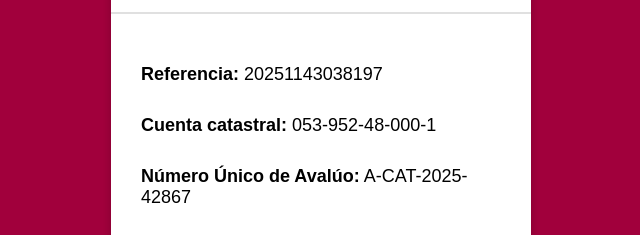
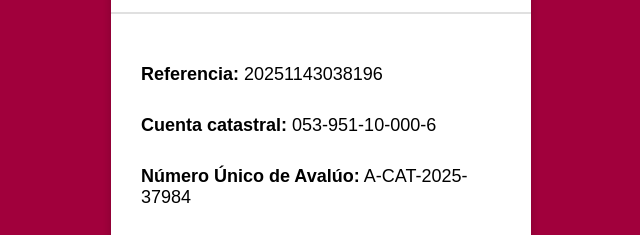
Before and after one commit to drpcsubtecatastro/.com.mx, a plain HTML site: page index.html in a window 1280 px wide. Shown: the part 188-423 px from the top of the page, 319-959 px from the left. Drawn offline with Linux system fonts and the light colour scheme.

Commit message:
Update reference and cadastral account details

```diff
--- a/index.html
+++ b/index.html
@@ -58,9 +58,9 @@
       <img src="https://cdn2.telediario.mx/uploads/media/2021/08/12/gobierno_de_la_ciudad_de_mexico.jpg" alt="Escudo CDMX">
       </div>
     <div class="content">
-     <tr> <p><strong>Referencia:</strong> 20251143038197</p></tr>
-      <p><strong>Cuenta catastral:</strong> 053-952-48-000-1</p>
-      <p><strong>Número Único de Avalúo:</strong> A-CAT-2025-42867</p>
+     <tr> <p><strong>Referencia:</strong> 20251143038196</p></tr>
+      <p><strong>Cuenta catastral:</strong> 053-951-10-000-6</p>
+      <p><strong>Número Único de Avalúo:</strong> A-CAT-2025-37984</p>
       <p class="resultado"><span style="font-weight: bold;">Resultado:</span> POSITIVO</p>
     </div>
     <div class="footer">
```
